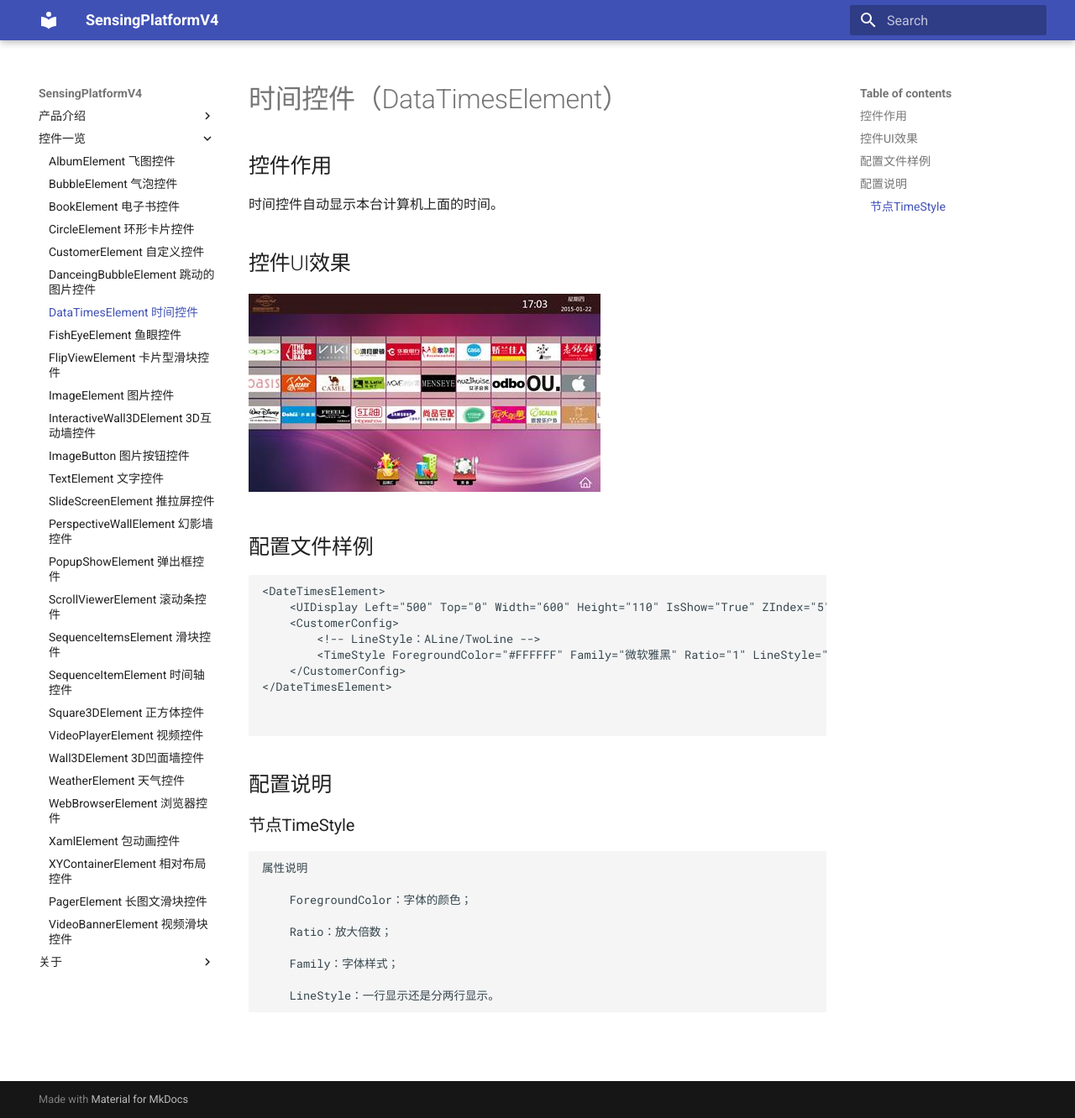
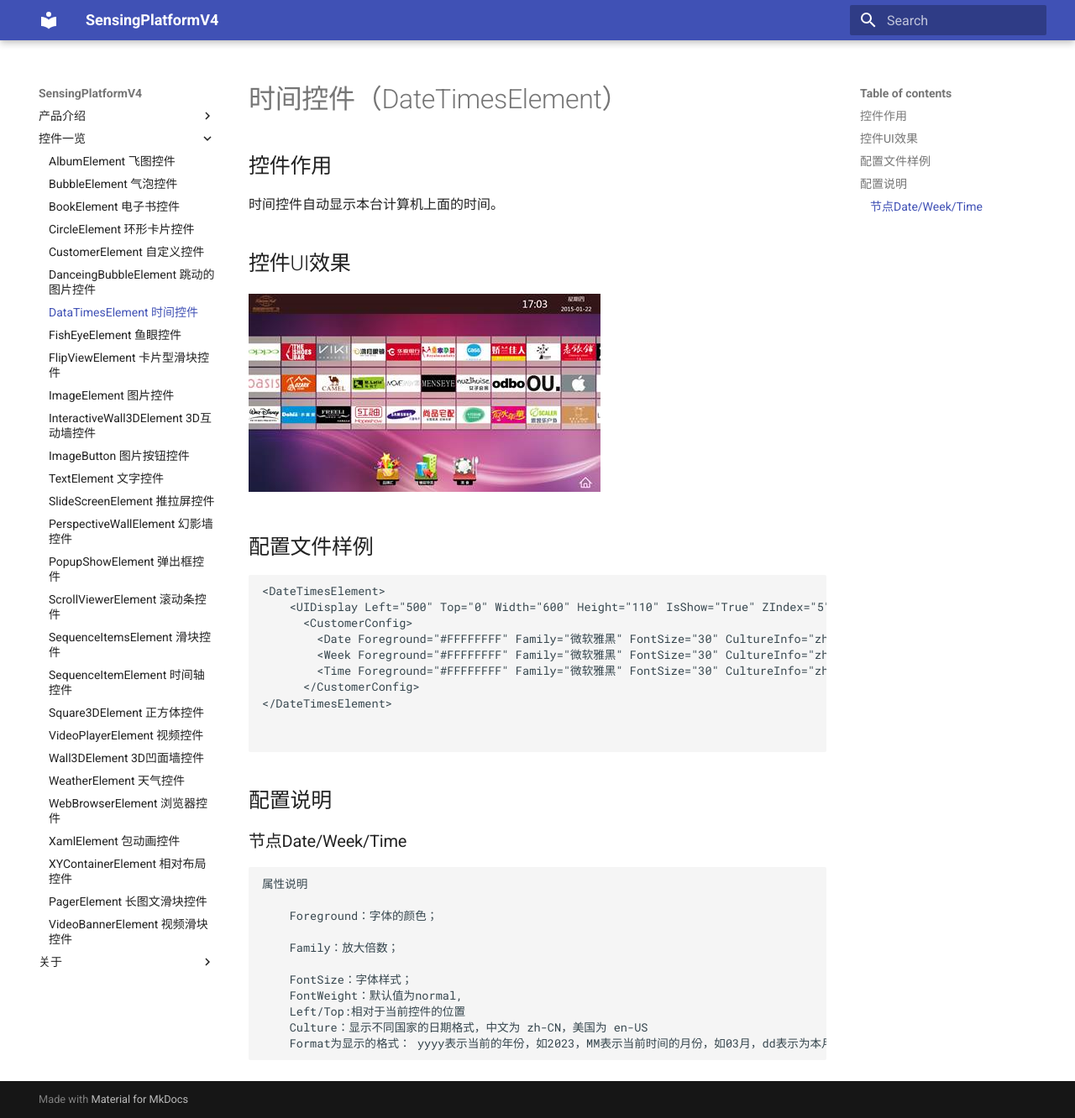
Before and after one commit to troncell/SensingPlatformDocs, an MkDocs documentation site: the page built from docs/控件一览/DataTimesElement.md, in a window 1280 px wide and 1332 px high. Shown: the whole window at 84% size. Built offline with MkDocs 1.6.1 and Material for MkDocs 9.7.7, drawn with Linux system fonts in a browser that asks for light colours.

Commit message:
Update DataTimesElement.md

````diff
--- a/docs/控件一览/DataTimesElement.md
+++ b/docs/控件一览/DataTimesElement.md
@@ -1,4 +1,4 @@
-# 时间控件（DataTimesElement）
+# 时间控件（DateTimesElement）
 
 ## 控件作用
 
@@ -12,10 +12,11 @@
 ```
 <DateTimesElement>
 	<UIDisplay Left="500" Top="0" Width="600" Height="110" IsShow="True" ZIndex="5" UsePercent="false" />
-	<CustomerConfig>
-		<!-- LineStyle：ALine/TwoLine -->
-		<TimeStyle ForegroundColor="#FFFFFF" Family="微软雅黑" Ratio="1" LineStyle="ALine" />
-	</CustomerConfig>
+      <CustomerConfig>
+        <Date Foreground="#FFFFFFFF" Family="微软雅黑" FontSize="30" CultureInfo="zh-CN" Alignment="Center" Left="0" Top="0" Format="yyyy-MM-dd"></Date>
+        <Week Foreground="#FFFFFFFF" Family="微软雅黑" FontSize="30" CultureInfo="zh-CN" Alignment="Center" Left="200" Top="0" Format="dddd"></Week>
+        <Time Foreground="#FFFFFFFF" Family="微软雅黑" FontSize="30" CultureInfo="zh-CN" Alignment="Center" Left="300" Top="0" Format="HH:mm:ss"></Time>
+      </CustomerConfig>
 </DateTimesElement>
 
 
@@ -23,14 +24,16 @@
 
 ## 配置说明
 
-### 节点TimeStyle
+### 节点Date/Week/Time
 
 	属性说明
 
-		ForegroundColor：字体的颜色；
+		Foreground：字体的颜色；
 
-		Ratio：放大倍数；
+		Family：放大倍数；
 
-		Family：字体样式；
-
-		LineStyle：一行显示还是分两行显示。
+		FontSize：字体样式；
+		FontWeight：默认值为normal,
+		Left/Top:相对于当前控件的位置
+		Culture：显示不同国家的日期格式，中文为 zh-CN，美国为 en-US
+		Format为显示的格式： yyyy表示当前的年份，如2023，MM表示当前时间的月份，如03月，dd表示为本月的天数，如 17日， dddd表示当天是星期几，HH/mm/ss分别表示时/分/秒，更详细的信息可以在线查找时间格式的文档 [详细格式说明](https://learn.microsoft.com/en-us/dotnet/standard/base-types/custom-date-and-time-format-strings)
````
